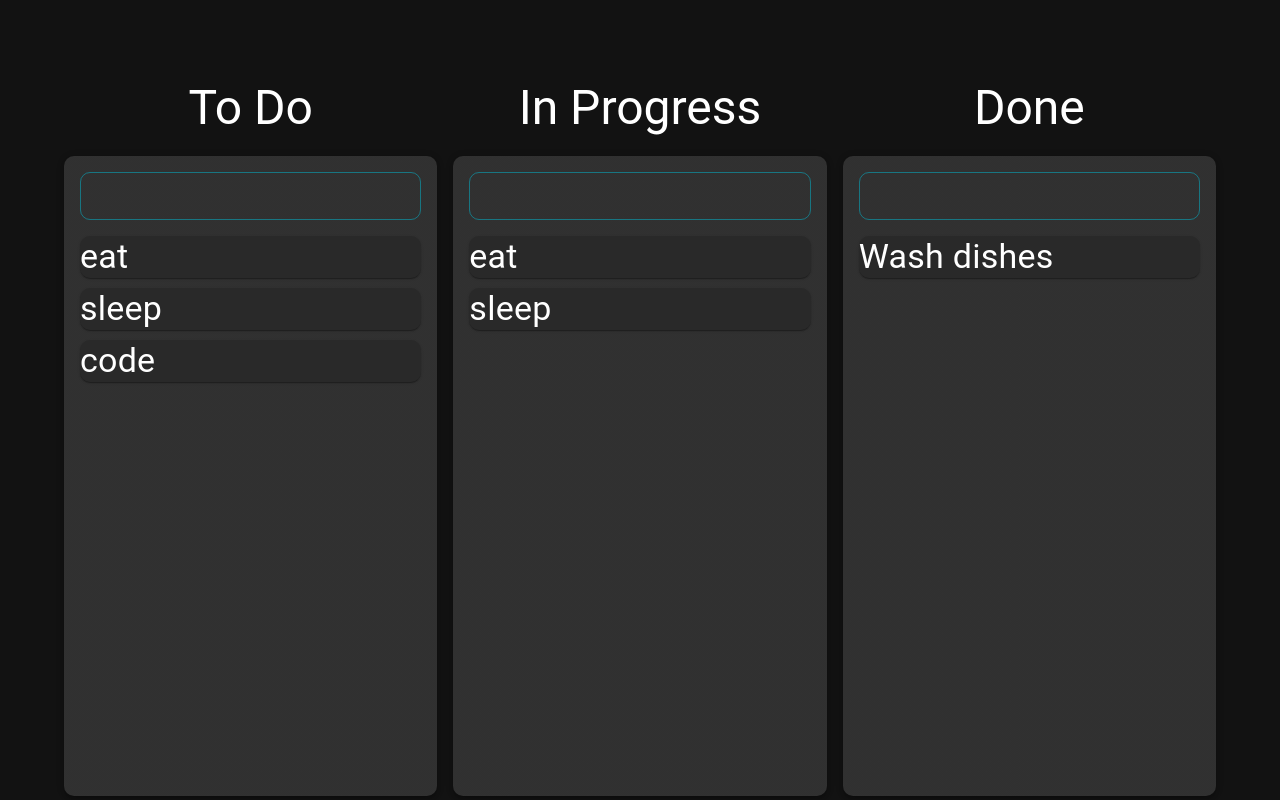
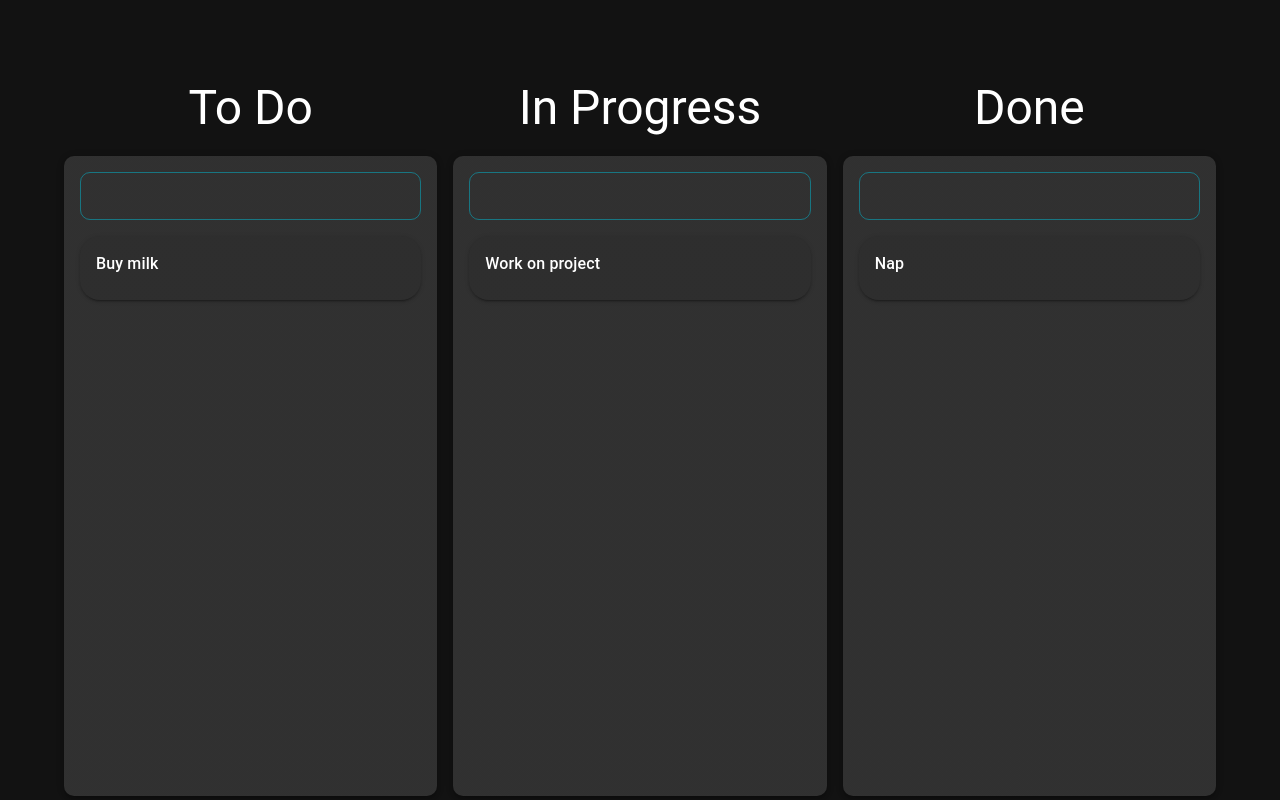
Before and after one commit to jiji1596/my-kanban-app, a React (Vite) app: page / in a window 1280 px wide. Built offline with nearby package versions, Linux system fonts and the light colour scheme; some icons are missing.

Commit message:
installed zustand for state management

```diff
--- a/package.json
+++ b/package.json
@@ -15,7 +15,8 @@
     "@mui/icons-material": "^7.1.2",
     "@mui/material": "^7.1.2",
     "react": "^19.1.0",
-    "react-dom": "^19.1.0"
+    "react-dom": "^19.1.0",
+    "zustand": "^5.0.6"
   },
   "devDependencies": {
     "@eslint/js": "^9.29.0",
--- a/src/App.jsx
+++ b/src/App.jsx
@@ -2,50 +2,12 @@ import { useState } from "react";
 import "./App.css";
 import { KanbanBoard } from "./features/KanbanBoard";
 import { Box, Container } from "@mui/material";
+import { useKanbanStore } from "./store/useKanbanStore";
 
 function App() {
-  const [nextId, setNextId] = useState(7);
-  const [boardData, setBoardData] = useState([
-    {
-      id: 1,
-      title: "To Do",
-      cards: [
-        { id: 1, text: "eat" },
-        { id: 2, text: "sleep" },
-        { id: 3, text: "code" },
-      ],
-    },
-    {
-      id: 2,
-      title: "In Progress",
-      cards: [
-        { id: 4, text: "eat" },
-        { id: 5, text: "sleep" },
-      ],
-    },
-    {
-      id: 3,
-      title: "Done",
-      cards: [{ id: 6, text: "Wash dishes" }],
-    },
-  ]);
-
-  function addCard(task, colId) {
-    console.log("Adding task:", task, "to column:", colId);
-    setBoardData((prev) => {
-      const updated = prev.map((column) =>
-        column.id === colId
-          ? {
-              ...column,
-              cards: [...column.cards, { id: nextId, text: task }],
-            }
-          : column
-      );
-      console.log("Updated board:", updated); // 👈 Check if the card is added here
-      return updated;
-    });
-    setNextId((id) => id + 1);
-  }
+  const boardData = useKanbanStore((s) => s.boardData);
+  const addCard = useKanbanStore((s) => s.addCard);
+  const nextId = useKanbanStore((s) => s.nextId);
 
   return (
     <Box
--- a/src/components/CardItem.jsx
+++ b/src/components/CardItem.jsx
@@ -1,10 +1,20 @@
-import { Typography, Card } from "@mui/material"
+import { Typography, Card, CardContent} from "@mui/material"
 
 
 export const CardItem = ({text}) => {
   return(
-    <Card sx={{ minWidth: "100%", marginBottom:"10px" }}>
-      <Typography variant="h4">{text}</Typography>
+    <Card
+      elevation={2}
+      sx={{
+        mb: 2,
+        borderRadius: 2
+      }}
+    >
+      <CardContent>
+        <Typography variant="body1" sx={{ fontWeight: 500 }}>
+          {text}
+        </Typography>
+      </CardContent>
     </Card>
   )
 }
--- a/src/components/Column.jsx
+++ b/src/components/Column.jsx
@@ -1,9 +1,17 @@
 import { useState } from "react";
-import { Paper, Box, Typography, Button, Collapse, TextField } from "@mui/material";
+import {
+  Paper,
+  Box,
+  Typography,
+  Button,
+  Collapse,
+  TextField,
+} from "@mui/material";
 import { CardItem } from "./CardItem";
+import ClickAwayListener from "@mui/material/ClickAwayListener";
 import AddIcon from "@mui/icons-material/Add";
 
-export const Column = ({ col, nextId, addCard }) => {
+export const Column = ({ col, addCard }) => {
   console.log("Rendering column:", col.title);
   console.log("Cards:", col.cards);
   const [task, setTask] = useState("");
@@ -30,16 +38,17 @@ export const Column = ({ col, nextId, addCard }) => {
           height: "100%",
         }}
       >
+        <ClickAwayListener onClickAway={() => setOpen(false)}>
           <Box sx={{ mb: 2 }}>
             <Button
               variant="outlined"
               onClick={() => setOpen((prev) => !prev)}
               fullWidth
               sx={{
-              height: "48px"
+                height: "48px",
               }}
             >
-            {open ? "Cancel"  : <AddIcon fontSize="large" />}
+              {open ? "Cancel" : <AddIcon fontSize="large" />}
             </Button>
 
             <Collapse in={open}>
@@ -47,14 +56,25 @@ export const Column = ({ col, nextId, addCard }) => {
                 <TextField
                   fullWidth
                   size="small"
-                label="Card title"
+                  label="Task"
                   value={task}
                   onChange={(e) => setTask(e.target.value)}
                 />
-              <Button variant="contained" onClick={() => addCard(task, col.id)}>Add</Button>
+                <Button
+                  variant="contained"
+                  onClick={() => {
+                     if (task.trim() === "") return;
+                     addCard(task.trim(), col.id);
+                     setTask("");
+                    }
+                  }
+                >
+                  Add
+                </Button>
               </Box>
             </Collapse>
           </Box>
+        </ClickAwayListener>
         {col.cards.map((card) => {
           return <CardItem key={card.id} text={card.text} />;
         })}
--- /dev/null
+++ b/src/store/useKanbanStore.jsx
@@ -0,0 +1,53 @@
+import { create } from "zustand";
+import { persist } from "zustand/middleware";
+
+export const useKanbanStore = create(
+  persist(
+    (set, get) => ({
+      boardData: [
+        {
+          id: 1,
+          title: "To Do",
+          cards: [{ id: 1, text: "Buy milk" }],
+        },
+        {
+          id: 2,
+          title: "In Progress",
+          cards: [{ id: 2, text: "Work on project" }],
+        },
+        {
+          id: 3,
+          title: "Done",
+          cards: [{ id: 3, text: "Nap" }],
+        },
+      ],
+      nextId: 4,
+
+      addCard: (text, colId) => {
+        const board = get().boardData;
+        const newCard = { id: get().nextId, text };
+        const updatedBoard = board.map((col) =>
+          col.id === colId ? { ...col, cards: [...col.cards, newCard] } : col
+        );
+
+        set({ boardData: updatedBoard, nextId: get().nextId + 1 });
+      },
+
+      updateCard: (colId, cardId, newText) => {
+        const board = get().boardData;
+        const updatedBoard = board.map((col) => {
+          if (col.id !== colId) return col;
+          const updatedCards = col.cards.map((card) =>
+            card.id === cardId ? { ...card, text: newText } : card
+          );
+          return { ...col, cards: updatedCards };
+        });
+
+        set({ boardData: updatedBoard });
+      },
+    }),
+    {
+      name: "kanban-storage",
+    }
+  )
+);
```
Also changed, not shown: 1 other file (tests, documents, lock files or other folders). Lines whose indentation alone changed are shown as unchanged.
